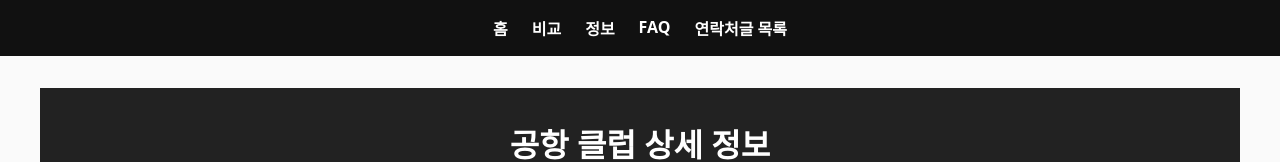
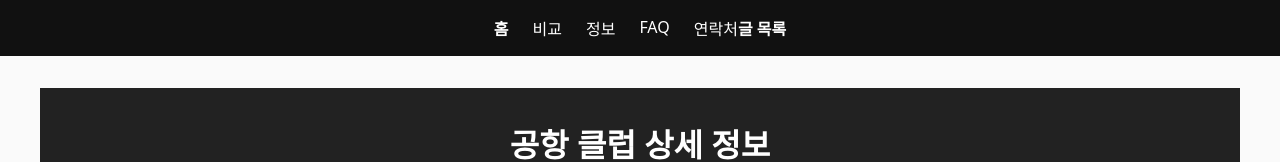
Before and after one commit to cosmos0111-cmyk/bp-t3b04-gh-club-cmp-2, a plain HTML site: page about.html in a window 1280 px wide. Shown: the top 162 px of the page. Drawn offline with Linux system fonts and the light colour scheme.

Commit message:
deploy: garbage-free snapshot 2026-09-19T19:57:24.853Z

```diff
--- a/about.html
+++ b/about.html
@@ -36,10 +36,10 @@ section{margin-bottom:2.5rem;}
  <nav>
  <ul>
  <li><a href="/index.html">홈</a></li>
- <li><a href="/compare.html">비교</a></li>
- <li><a href="/info.html">정보</a></li>
- <li><a href="/faq.html">FAQ</a></li>
- <li><a href="/contact.html">연락처</a></li>
+ <li>비교</li>
+ <li>정보</li>
+ <li>FAQ</li>
+ <li>연락처</li>
  </ul>
  <a href="posts.html">글 목록</a></nav>
 </header>
```
Also changed, not shown: posts.html (+4 -4 lines).
